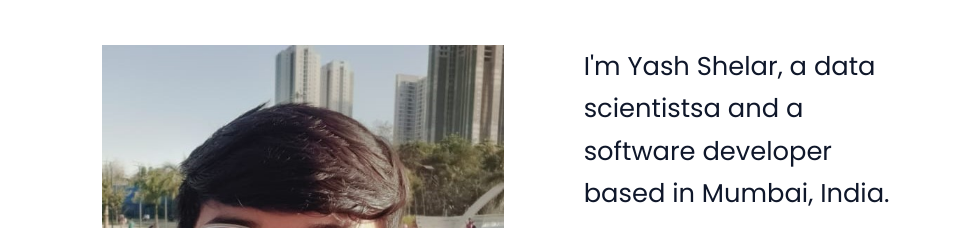
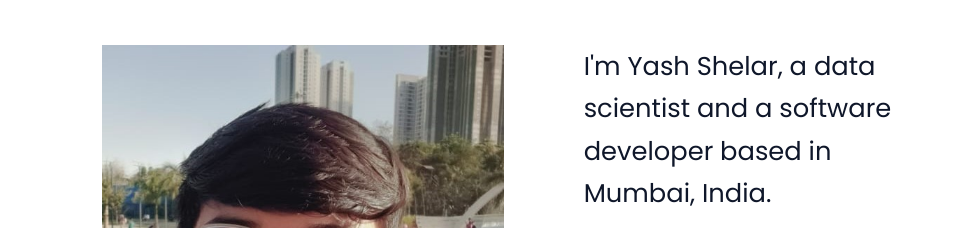
Before and after one commit to Yash7387/My_Porfolio, a plain HTML site: page about.html in a window 1280 px wide. Shown: the part 316-544 px from the top of the page, 0-972 px from the left. Drawn offline with Linux system fonts and the light colour scheme; a web font is replaced by a local one.

Commit message:
Update about.html

```diff
--- a/about.html
+++ b/about.html
@@ -105,7 +105,7 @@
                 <div class="col-12 col-md-7">
                     <div class="row g-5 g-xl-8">
                         <div class="col-12 col-xl-7" data-scroll data-scroll-speed="4" data-scroll-position="top">
-                            <p class="lead">I'm Yash Shelar, a data scientistsa and a software developer  based in Mumbai, India.</p>
+                            <p class="lead">I'm Yash Shelar, a data scientist and a software developer  based in Mumbai, India.</p>
 
                             <p>I'm passionate about creating engaging  data analysis, machine learning, and software development. My goal
 is to make a meaningful impact while honing my problem-solving and  skills
```
